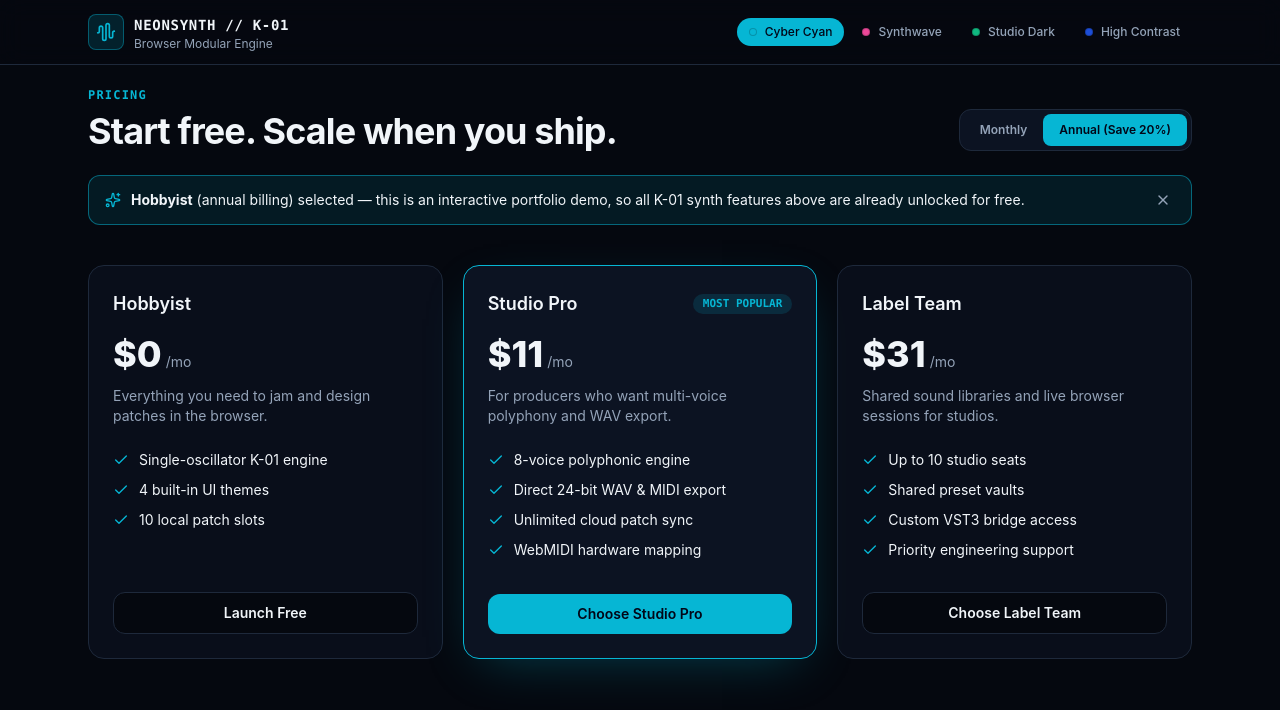
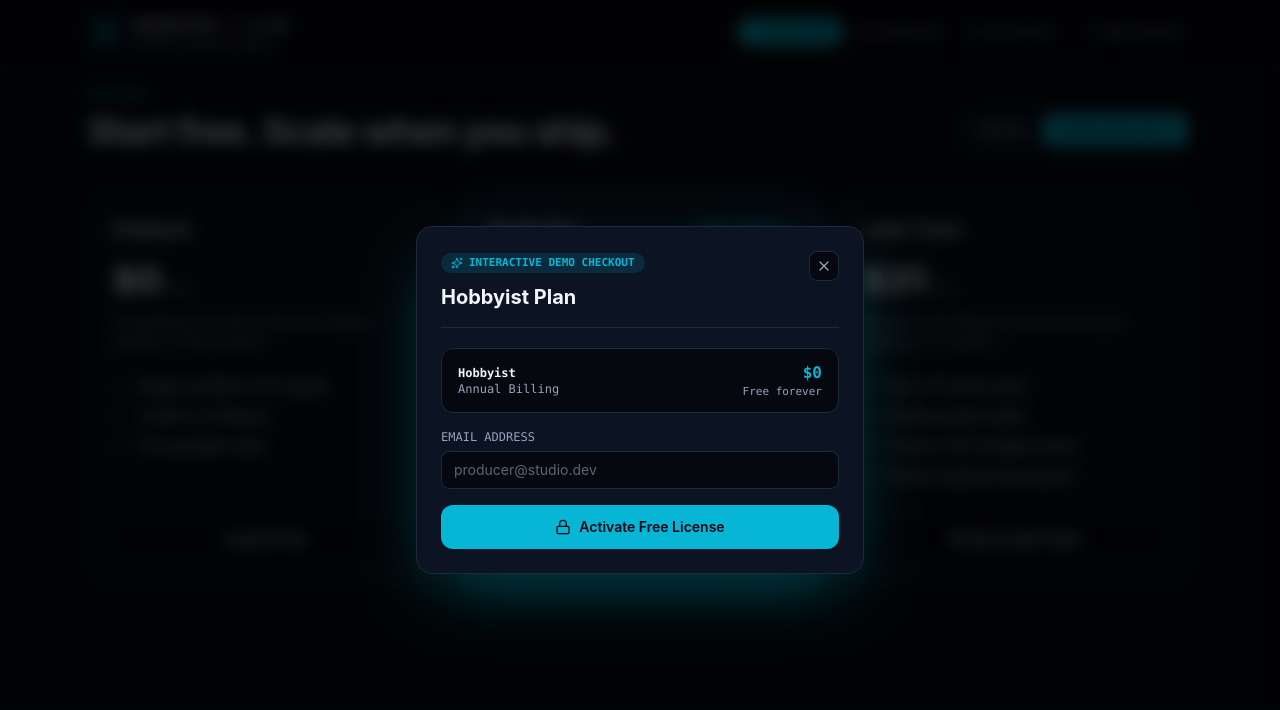
Before and after one commit to Nannidan/neonsynth-playground, a React (Vite) app: page / in a window 1280 px wide. Both pictures are taken after a click on the button "Launch Free". Shown: the part 1622-2332 px from the top of the page. Built offline with nearby package versions, Linux system fonts and the light colour scheme.

Commit message:
Add press-and-release neon button glow and interactive demo checkout modal

```diff
--- a/src/components/PricingToggle.tsx
+++ b/src/components/PricingToggle.tsx
@@ -1,8 +1,17 @@
-import { useState } from 'react'
+import { useState, type FormEvent } from 'react'
 import { AnimatePresence, motion } from 'framer-motion'
-import { Check, Sparkles, X } from 'lucide-react'
+import { Check, Copy, CreditCard, Loader2, Lock, Sparkles, X } from 'lucide-react'
 
-const PLANS = [
+interface Plan {
+  name: string
+  monthly: number
+  annual: number
+  description: string
+  features: string[]
+  highlighted: boolean
+}
+
+const PLANS: Plan[] = [
   {
     name: 'Hobbyist',
     monthly: 0,
@@ -39,9 +48,59 @@ const PLANS = [
   },
 ]
 
+function generateDemoKey(planName: string) {
+  const prefix = planName === 'Label Team' ? 'LBL' : planName === 'Studio Pro' ? 'PRO' : 'FREE'
+  const block = () => Math.random().toString(36).substring(2, 6).toUpperCase()
+  return `K01-${prefix}-${block()}-${block()}`
+}
+
 export function PricingToggle() {
   const [billing, setBilling] = useState<'monthly' | 'annual'>('annual')
-  const [selectedPlan, setSelectedPlan] = useState<string | null>(null)
+  const [activePlan, setActivePlan] = useState<Plan | null>(null)
+  const [email, setEmail] = useState('')
+  const [cardName, setCardName] = useState('')
+  const [status, setStatus] = useState<'form' | 'processing' | 'success'>('form')
+  const [licenseKey, setLicenseKey] = useState('')
+  const [copiedKey, setCopiedKey] = useState(false)
+
+  function openCheckout(plan: Plan) {
+    setActivePlan(plan)
+    setStatus('form')
+    setLicenseKey('')
+    setCopiedKey(false)
+  }
+
+  function closeCheckout() {
+    setActivePlan(null)
+    setStatus('form')
+  }
+
+  function handleCheckoutSubmit(e: FormEvent) {
+    e.preventDefault()
+    if (!activePlan) return
+    setStatus('processing')
+    window.setTimeout(() => {
+      setLicenseKey(generateDemoKey(activePlan.name))
+      setStatus('success')
+    }, 900)
+  }
+
+  async function copyLicense() {
+    if (!licenseKey) return
+    try {
+      await navigator.clipboard.writeText(licenseKey)
+    } catch {
+      // ignore if clipboard blocked
+    }
+    setCopiedKey(true)
+    window.setTimeout(() => setCopiedKey(false), 1800)
+  }
+
+  const activePrice = activePlan
+    ? billing === 'annual'
+      ? activePlan.annual
+      : activePlan.monthly
+    : 0
 
   return (
     <section className="mx-auto max-w-6xl px-4 py-14 sm:px-6">
@@ -87,35 +146,6 @@ export function PricingToggle() {
           })}
         </div>
       </div>
-
-      <AnimatePresence>
-        {selectedPlan && (
-          <motion.div
-            initial={{ opacity: 0, y: -8 }}
-            animate={{ opacity: 1, y: 0 }}
-            exit={{ opacity: 0, y: -8 }}
-            role="status"
-            className="mt-6 flex items-center justify-between gap-4 rounded-xl border border-accent/50 bg-accent/10 px-4 py-3 text-sm text-ink"
-          >
-            <div className="flex items-center gap-2.5">
-              <Sparkles className="h-4 w-4 shrink-0 text-accent" aria-hidden="true" />
-              <span>
-                <strong>{selectedPlan}</strong> ({billing} billing) selected — this is an
-                interactive portfolio demo, so all K-01 synth features above are already
-                unlocked for free.
-              </span>
-            </div>
-            <button
-              type="button"
-              aria-label="Dismiss notice"
-              onClick={() => setSelectedPlan(null)}
-              className="rounded-lg p-1 text-muted hover:text-ink"
-            >
-              <X className="h-4 w-4" aria-hidden="true" />
-            </button>
-          </motion.div>
-        )}
-      </AnimatePresence>
 
       <div className="mt-10 grid gap-5 lg:grid-cols-3">
         {PLANS.map((plan) => {
@@ -169,8 +199,8 @@ export function PricingToggle() {
 
               <button
                 type="button"
-                onClick={() => setSelectedPlan(plan.name)}
-                className={`mt-8 w-full rounded-xl px-4 py-2.5 text-sm font-semibold transition-transform hover:scale-[1.01] active:scale-[0.99] focus-visible:outline-2 focus-visible:outline-offset-2 focus-visible:outline-accent ${
+                onClick={() => openCheckout(plan)}
+                className={`mt-8 w-full rounded-xl px-4 py-2.5 text-sm font-semibold focus-visible:outline-2 focus-visible:outline-offset-2 focus-visible:outline-accent ${
                   plan.highlighted
                     ? 'bg-accent text-accent-contrast'
                     : 'border border-edge bg-canvas text-ink hover:border-accent/50'
@@ -182,6 +212,180 @@ export function PricingToggle() {
           )
         })}
       </div>
+
+      {/* Interactive Demo Checkout Modal */}
+      <AnimatePresence>
+        {activePlan && (
+          <motion.div
+            initial={{ opacity: 0 }}
+            animate={{ opacity: 1 }}
+            exit={{ opacity: 0 }}
+            onClick={closeCheckout}
+            className="fixed inset-0 z-50 flex items-center justify-center bg-black/75 p-4 backdrop-blur-sm"
+          >
+            <motion.div
+              role="dialog"
+              aria-modal="true"
+              aria-labelledby="checkout-title"
+              initial={{ opacity: 0, scale: 0.95, y: 12 }}
+              animate={{ opacity: 1, scale: 1, y: 0 }}
+              exit={{ opacity: 0, scale: 0.95, y: 12 }}
+              onClick={(e) => e.stopPropagation()}
+              className="w-full max-w-md rounded-2xl border border-edge bg-surface p-6 shadow-2xl"
+              style={{ boxShadow: '0 24px 70px -15px var(--glow)' }}
+            >
+              <div className="flex items-start justify-between gap-4 border-b border-edge pb-4">
+                <div>
+                  <span className="inline-flex items-center gap-1.5 rounded-full bg-accent/15 px-2.5 py-0.5 font-mono text-[11px] font-semibold text-accent">
+                    <Sparkles className="h-3 w-3" aria-hidden="true" />
+                    INTERACTIVE DEMO CHECKOUT
+                  </span>
+                  <h3 id="checkout-title" className="mt-2 text-xl font-bold text-ink">
+                    {activePlan.name} Plan
+                  </h3>
+                </div>
+                <button
+                  type="button"
+                  aria-label="Close modal"
+                  onClick={closeCheckout}
+                  className="rounded-lg border border-edge bg-canvas p-1.5 text-muted hover:text-ink"
+                >
+                  <X className="h-4 w-4" aria-hidden="true" />
+                </button>
+              </div>
+
+              {status === 'success' ? (
+                <div className="mt-5 text-center">
+                  <div className="mx-auto flex h-12 w-12 items-center justify-center rounded-full border border-accent/40 bg-accent/15 text-accent">
+                    <Check className="h-6 w-6" aria-hidden="true" />
+                  </div>
+                  <h4 className="mt-4 text-lg font-bold text-ink">
+                    {activePlan.name} Unlocked
+                  </h4>
+                  <p className="mt-1 text-sm text-muted">
+                    Simulated checkout complete. No real payment was processed.
+                  </p>
+
+                  <div className="mt-5 rounded-xl border border-edge bg-canvas p-3.5 text-left">
+                    <span className="font-mono text-[11px] text-muted">DEMO LICENSE KEY</span>
+                    <div className="mt-1.5 flex items-center justify-between gap-2">
+                      <code className="font-mono text-sm font-bold text-accent">{licenseKey}</code>
+                      <button
+                        type="button"
+                        onClick={() => void copyLicense()}
+                        className="inline-flex items-center gap-1 rounded-lg border border-edge bg-surface px-2.5 py-1 font-mono text-xs text-ink hover:border-accent/60"
+                      >
+                        {copiedKey ? (
+                          <>
+                            <Check className="h-3.5 w-3.5 text-accent" aria-hidden="true" />
+                            Copied
+                          </>
+                        ) : (
+                          <>
+                            <Copy className="h-3.5 w-3.5 text-accent" aria-hidden="true" />
+                            Copy
+                          </>
+                        )}
+                      </button>
+                    </div>
+                  </div>
+
+                  <button
+                    type="button"
+                    onClick={closeCheckout}
+                    className="mt-6 w-full rounded-xl bg-accent px-4 py-2.5 text-sm font-semibold text-accent-contrast"
+                  >
+                    Back to Synth Console
+                  </button>
+                </div>
+              ) : (
+                <form onSubmit={handleCheckoutSubmit} className="mt-5 space-y-4">
+                  {/* Order Summary */}
+                  <div className="flex items-center justify-between rounded-xl border border-edge bg-canvas px-4 py-3 font-mono text-xs">
+                    <div>
+                      <p className="font-semibold text-ink">{activePlan.name}</p>
+                      <p className="text-muted capitalize">{billing} billing</p>
+                    </div>
+                    <div className="text-right">
+                      <p className="text-base font-bold text-accent">
+                        ${activePrice === 0 ? '0' : billing === 'annual' ? activePrice * 12 : activePrice}
+                      </p>
+                      <p className="text-[11px] text-muted">
+                        {activePrice === 0 ? 'Free forever' : billing === 'annual' ? 'billed yearly' : 'per month'}
+                      </p>
+                    </div>
+                  </div>
+
+                  <div>
+                    <label htmlFor="checkout-email" className="block font-mono text-xs text-muted">
+                      EMAIL ADDRESS
+                    </label>
+                    <input
+                      id="checkout-email"
+                      type="email"
+                      required
+                      value={email}
+                      onChange={(e) => setEmail(e.target.value)}
+                      placeholder="producer@studio.dev"
+                      className="mt-1.5 w-full rounded-lg border border-edge bg-canvas px-3 py-2 text-sm text-ink placeholder:text-muted/60 focus:border-accent focus:outline-none"
+                    />
+                  </div>
+
+                  {activePrice > 0 && (
+                    <>
+                      <div>
+                        <label htmlFor="checkout-name" className="block font-mono text-xs text-muted">
+                          NAME ON CARD
+                        </label>
+                        <input
+                          id="checkout-name"
+                          type="text"
+                          required
+                          value={cardName}
+                          onChange={(e) => setCardName(e.target.value)}
+                          placeholder="Alex Rivera"
+                          className="mt-1.5 w-full rounded-lg border border-edge bg-canvas px-3 py-2 text-sm text-ink placeholder:text-muted/60 focus:border-accent focus:outline-none"
+                        />
+                      </div>
+
+                      <div className="rounded-xl border border-edge bg-canvas/70 p-3">
+                        <div className="flex items-center justify-between font-mono text-[11px] text-muted">
+                          <span className="inline-flex items-center gap-1.5">
+                            <CreditCard className="h-3.5 w-3.5 text-accent" aria-hidden="true" />
+                            SANDBOX TEST CARD
+                          </span>
+                          <span className="text-accent">NO CHARGE</span>
+                        </div>
+                        <p className="mt-1.5 font-mono text-xs text-ink">
+                          4242 •••• •••• 4242 &nbsp;|&nbsp; 12/29 &nbsp;|&nbsp; 424
+                        </p>
+                      </div>
+                    </>
+                  )}
+
+                  <button
+                    type="submit"
+                    disabled={status === 'processing'}
+                    className="inline-flex w-full items-center justify-center gap-2 rounded-xl bg-accent px-4 py-3 text-sm font-semibold text-accent-contrast disabled:opacity-70"
+                  >
+                    {status === 'processing' ? (
+                      <>
+                        <Loader2 className="h-4 w-4 animate-spin" aria-hidden="true" />
+                        Activating License...
+                      </>
+                    ) : (
+                      <>
+                        <Lock className="h-4 w-4" aria-hidden="true" />
+                        {activePrice === 0 ? 'Activate Free License' : 'Complete Demo Checkout'}
+                      </>
+                    )}
+                  </button>
+                </form>
+              )}
+            </motion.div>
+          </motion.div>
+        )}
+      </AnimatePresence>
     </section>
   )
 }
--- a/src/index.css
+++ b/src/index.css
@@ -60,3 +60,24 @@ body {
   color: var(--ink);
   transition: background-color 200ms ease, color 200ms ease;
 }
+
+/* Hardware LED press-and-release glow for all buttons */
+button:not(:disabled) {
+  transition:
+    transform 80ms ease,
+    box-shadow 90ms ease,
+    filter 90ms ease,
+    border-color 120ms ease,
+    background-color 120ms ease;
+  -webkit-tap-highlight-color: transparent;
+}
+
+button:not(:disabled):active {
+  transform: scale(0.96);
+  filter: brightness(1.25);
+  border-color: var(--accent);
+  box-shadow:
+    0 0 18px var(--accent),
+    0 0 32px var(--glow),
+    inset 0 0 10px var(--glow) !important;
+}
```
